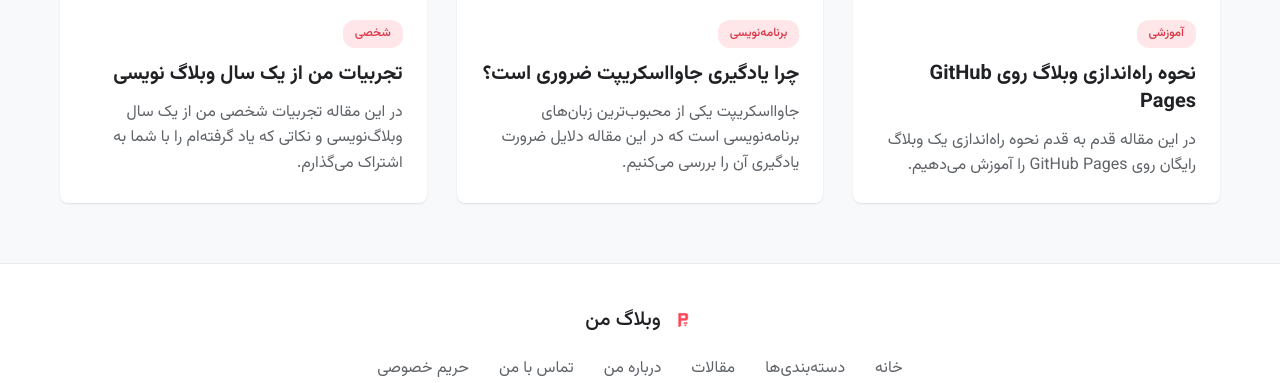
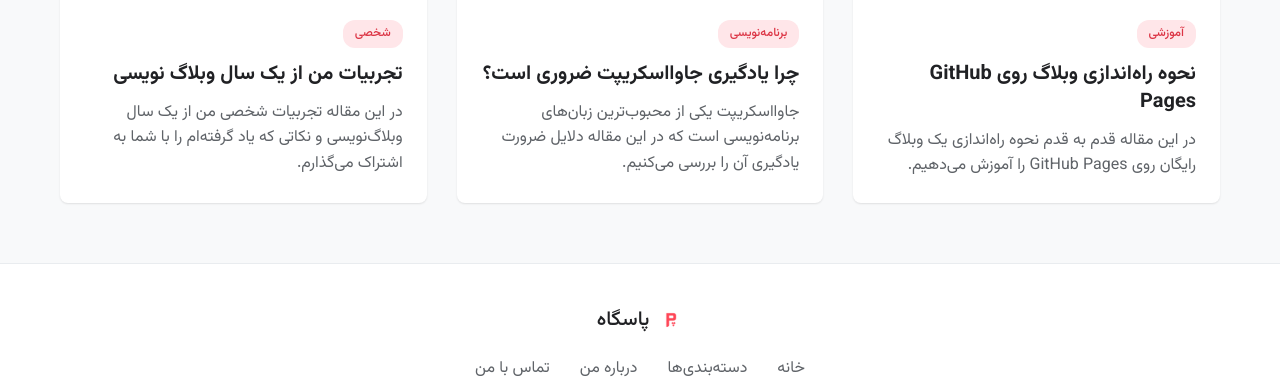
Before and after one commit to darkblog/darkblog.github.io, a Jekyll site: the page test.html, which Jekyll copies as it is, in a window 1280 px wide and 1400 px high, cut to the strip 1017-1400 px from the top of the window. Built offline with Jekyll 4.4.1, drawn with Linux system fonts in a browser that asks for light colours; some of the changed text lies outside the part shown.

Commit message:
Update test.html

```diff
--- a/test.html
+++ b/test.html
@@ -3,7 +3,7 @@
 <head>
     <meta charset="UTF-8">
     <meta name="viewport" content="width=device-width, initial-scale=1.0">
-    <title>دسته‌بندی مطالب | وبلاگ من</title>
+    <title>دسته‌بندی مطالب | پاسگاه</title>
     <link rel="stylesheet" href="https://fonts.googleapis.com/icon?family=Material+Icons">
     <link rel="preconnect" href="https://fonts.googleapis.com">
     <link rel="preconnect" href="https://fonts.gstatic.com" crossorigin>
@@ -297,7 +297,7 @@
             font-size: 20px;
         }
 
-        /* RSS Button Styles - UPDATED */
+        /* RSS Button Styles - UPDATED (Icon only) */
         .rss-container {
             display: flex;
             align-items: center;
@@ -307,33 +307,27 @@
         .rss-btn {
             display: flex;
             align-items: center;
-            gap: 8px;
-            background-color: var(--rss-color);
+            justify-content: center;
+            background: none;
             border: none;
-            padding: 10px 20px;
-            border-radius: var(--border-radius);
+            padding: 8px;
+            border-radius: 50%;
             cursor: pointer;
             transition: var(--transition);
-            color: white;
+            color: var(--rss-color);
             text-decoration: none;
             font-weight: 500;
-            box-shadow: var(--shadow-light);
+            width: 40px;
+            height: 40px;
         }
 
         .rss-btn:hover {
-            background-color: var(--rss-dark);
-            box-shadow: var(--shadow-medium);
+            background-color: var(--rss-light);
             transform: translateY(-2px);
         }
 
         .rss-btn .material-icons {
-            font-size: 20px;
-            color: white;
-        }
-
-        /* Fix for RSS button text alignment */
-        .rss-btn span:not(.material-icons) {
-            line-height: 1;
+            font-size: 24px;
         }
 
         /* Mobile Menu Button */
@@ -585,11 +579,6 @@
 
         .footer-link:hover {
             color: var(--primary-color);
-        }
-
-        .copyright {
-            color: var(--text-secondary);
-            font-size: 14px;
         }
 
         /* Mobile Menu Overlay - Hidden by default on desktop */
@@ -776,7 +765,7 @@
             <div class="logo-container">
                 <a href="#" class="logo" id="homeLink">
                     <img src="https://www.pasgah.org/biography/logo.webp" alt="لوگو" class="logo-icon">
-                    <span class="logo-text">وبلاگ من</span>
+                    <span class="logo-text">پاسگاه</span>
                 </a>
             </div>
 
@@ -807,30 +796,6 @@
                             </a>
                         </div>
                     </li>
-                    <li class="nav-item" id="articles-nav-item">
-                        <a href="#" class="nav-link" id="articles-nav-link">مقالات</a>
-                        <div class="dropdown-menu" id="articles-dropdown">
-                            <div class="dropdown-submenu">
-                                <a href="#" class="dropdown-link">
-                                    <span class="material-icons">trending_up</span>
-                                    محبوب‌ترین‌ها
-                                </a>
-                                <div class="submenu">
-                                    <a href="#" class="dropdown-link">هفته گذشته</a>
-                                    <a href="#" class="dropdown-link">ماه گذشته</a>
-                                    <a href="#" class="dropdown-link">همه زمان‌ها</a>
-                                </div>
-                            </div>
-                            <a href="#" class="dropdown-link">
-                                <span class="material-icons">fiber_new</span>
-                                جدیدترین‌ها
-                            </a>
-                            <a href="#" class="dropdown-link">
-                                <span class="material-icons">schedule</span>
-                                پیشنهاد سردبیر
-                            </a>
-                        </div>
-                    </li>
                     <li class="nav-item">
                         <a href="#" class="nav-link" id="aboutNavLink">درباره من</a>
                     </li>
@@ -855,17 +820,16 @@
 
                 <!-- Search Bar - Google Search Integration -->
                 <div class="search-container">
-                    <input type="text" class="search-input" id="searchInput" placeholder="جستجو در وبلاگ..." autocomplete="off">
+                    <input type="text" class="search-input" id="searchInput" placeholder="جستجو..." autocomplete="off">
                     <button class="search-btn" id="searchBtn">
                         <span class="material-icons">search</span>
                     </button>
                 </div>
 
-                <!-- RSS Button - UPDATED with new style -->
+                <!-- RSS Button - Icon only -->
                 <div class="rss-container">
                     <a href="https://www.pasgah.org/atom.xml" class="rss-btn" target="_blank" title="اشتراک RSS">
                         <span class="material-icons">rss_feed</span>
-                        <span>اشتراک RSS</span>
                     </a>
                 </div>
             </div>
@@ -903,25 +867,6 @@
                         <a href="#" class="mobile-dropdown-link">طراحی</a>
                         <a href="#" class="mobile-dropdown-link">فناوری</a>
                         <a href="#" class="mobile-dropdown-link">آموزشی</a>
-                    </div>
-                </li>
-                <li class="mobile-nav-item">
-                    <a href="#" class="mobile-nav-link" id="mobileArticlesBtn">
-                        <span>مقالات</span>
-                        <span class="material-icons">expand_more</span>
-                    </a>
-                    <div class="mobile-dropdown" id="mobileArticles">
-                        <a href="#" class="mobile-dropdown-link mobile-submenu-link" id="mobilePopularBtn">
-                            <span>محبوب‌ترین‌ها</span>
-                            <span class="material-icons">chevron_left</span>
-                        </a>
-                        <div class="mobile-dropdown mobile-submenu" id="mobilePopular">
-                            <a href="#" class="mobile-dropdown-link">هفته گذشته</a>
-                            <a href="#" class="mobile-dropdown-link">ماه گذشته</a>
-                            <a href="#" class="mobile-dropdown-link">همه زمان‌ها</a>
-                        </div>
-                        <a href="#" class="mobile-dropdown-link">جدیدترین‌ها</a>
-                        <a href="#" class="mobile-dropdown-link">پیشنهاد سردبیر</a>
                     </div>
                 </li>
                 <li class="mobile-nav-item">
@@ -976,19 +921,17 @@
         <div class="container footer-container">
             <a href="#" class="footer-logo">
                 <img src="https://www.pasgah.org/biography/logo.webp" alt="لوگو">
-                <span>وبلاگ من</span>
+                <span>پاسگاه</span>
             </a>
 
             <div class="footer-links">
                 <a href="#" class="footer-link">خانه</a>
                 <a href="#" class="footer-link">دسته‌بندی‌ها</a>
-                <a href="#" class="footer-link">مقالات</a>
                 <a href="#" class="footer-link">درباره من</a>
                 <a href="#" class="footer-link">تماس با من</a>
-                <a href="#" class="footer-link">حریم خصوصی</a>
             </div>
 
-            <p class="copyright">© ۱۴۰۳ کلیه حقوق برای وبلاگ من محفوظ است.</p>
+            <!-- Copyright paragraph removed as requested -->
         </div>
     </footer>
 
```
Also changed, not shown: other parts of test.html (+0 -41 lines).
